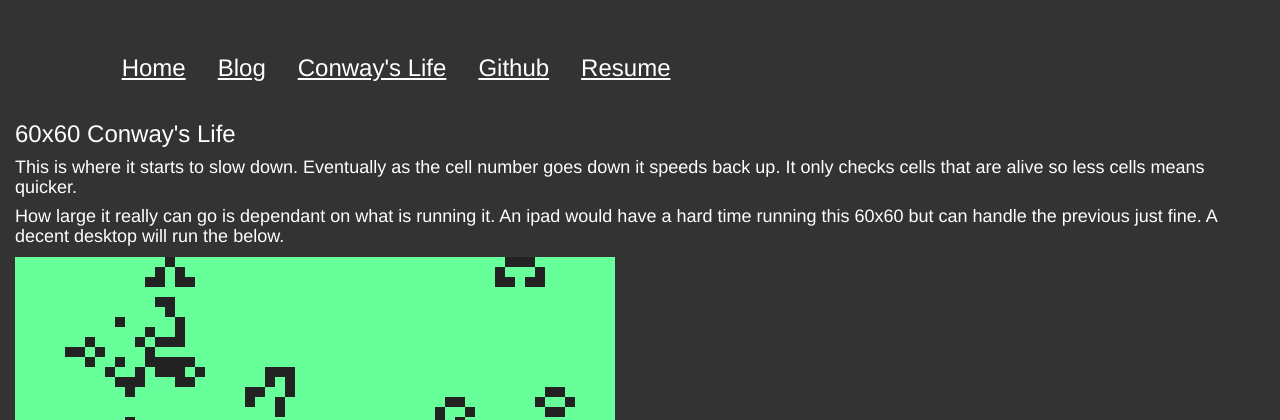
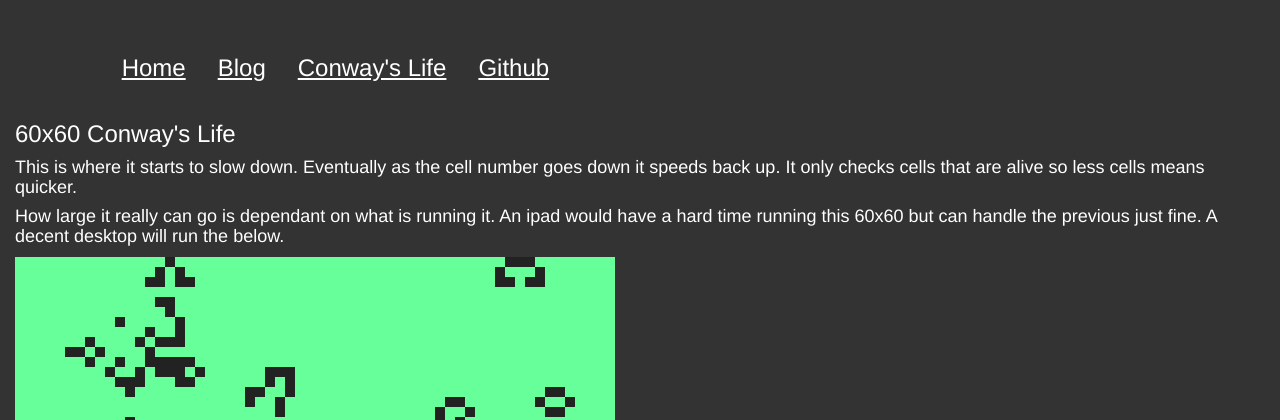
Before and after one commit to banjocat/mywebsite, a Flask app: page /biglife in a window 1280 px wide. Shown: the top 420 px of the page. Run offline with Flask 2, Linux system fonts and the light colour scheme; some libraries are stand-ins or nearby versions.

Commit message:
Update layout.html

```diff
--- a/templates/layout.html
+++ b/templates/layout.html
@@ -26,9 +26,6 @@
                         <li>
                             <a class='h3' href='https://github.com/banjocat/'>Github</a>
                         </li>
-                        <li>
-                            <a class='h3' href='https://docs.google.com/document/d/1k5bL6RYLB1PU6WTuHFsYcvTcKTtE05997NeBoWOHdQo/pub'>Resume</a>
-                        </li>
                     </ul>
                 </div>
             </div>
```
